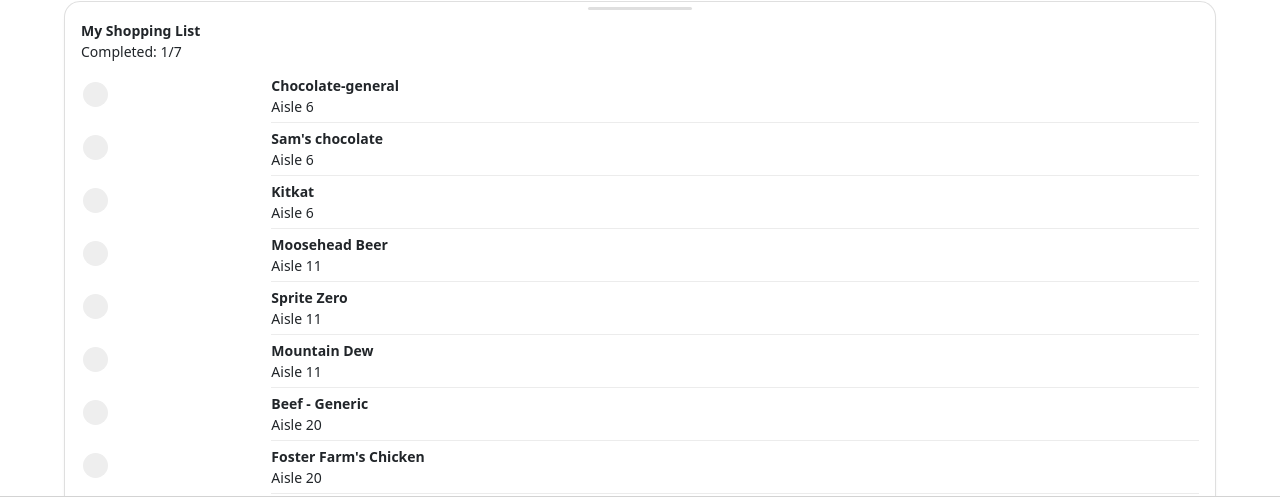
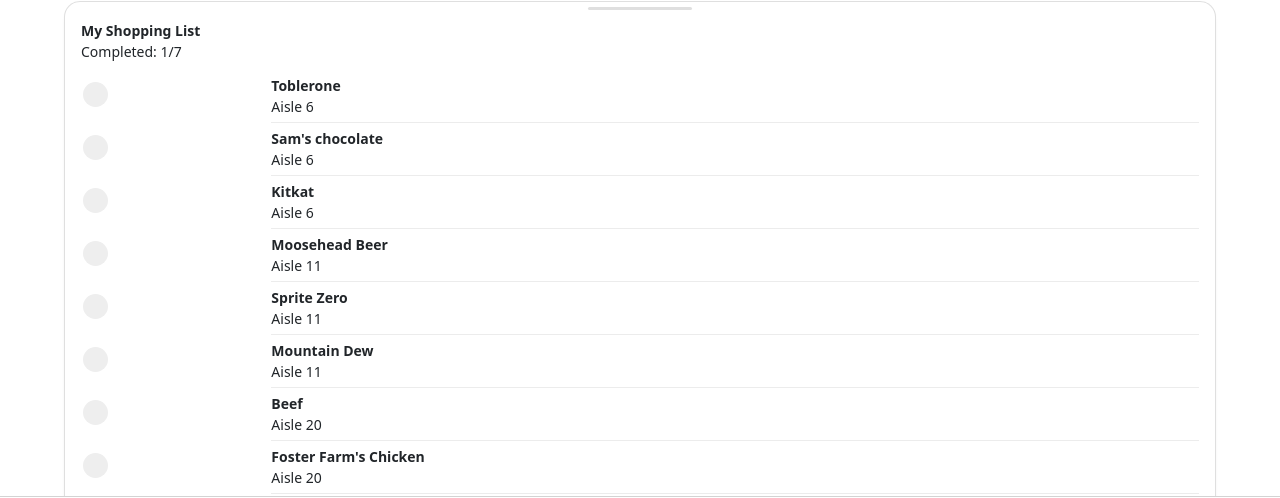
Before and after one commit to Ali-Bokhari/Costco-app, a React (Create React App) app: page /map in a window 1280 px wide. Shown: the part 252-750 px from the top of the page. Built offline with nearby package versions, Linux system fonts and the light colour scheme.

Commit message:
Map page checkboxes updated

```diff
--- a/src/App.js
+++ b/src/App.js
@@ -11,7 +11,7 @@
         {
             category: "Chocolate",
             items: [
-                {name: "Chocolate-general", isChecked: false},
+                {name: "Toblerone", isChecked: false},
                 {name: "Sam's chocolate", isChecked: false},
                 {name: "Kitkat", isChecked: false}
             ],
@@ -29,7 +29,7 @@
         {
             category: "Meat and Seafood",
             items: [
-                {name: "Beef - Generic", isChecked: false},
+                {name: "Beef", isChecked: false},
                 {name: "Foster Farm's Chicken", isChecked: false},
                 {name: "Chicken - Generic", isChecked: false}
             ],
--- a/src/Components/Map/ListPopover.css
+++ b/src/Components/Map/ListPopover.css
@@ -9,7 +9,15 @@
     line-height: 14px;
 }
 
-.list-group .checkmark {
+.item-group .checkmark {
     height: 16px;
     width: 16px;
 }
+
+.item-group strong{
+    font-weight: 100;
+}
+
+.item-group div.custom-checkbox{
+    padding: 3px 0 0 0;
+}
--- a/src/Components/Map/ListPopover.js
+++ b/src/Components/Map/ListPopover.js
@@ -15,17 +15,17 @@
     const popover = (
         <Popover id="popover-basic">
           <Popover.Body className="my-0">
-            <ListGroup>
+            <div className="item-group">
                 {props.items.map((item, idx) => (
                     <Container key={idx} className="listfont">
                     {/* <Row className="itemrow">
                         <Col data-key={idx} xs={1} ><Form.Check disabled className="my-1" checked={item.isChecked}/></Col>
                         <Col className="px-1 listfont">{item.name}</Col>
                     </Row> */}
-                    <ShoppingListOverviewRow aisle={false}/>
+                    <ShoppingListOverviewRow showAisle={false} name={item.name}/>
                     </Container>
                 ))}
-            </ListGroup>
+            </div>
           </Popover.Body>
         </Popover>
       );
--- a/src/Components/Map/ShoppingListOverview/RoundedCheckbox.js
+++ b/src/Components/Map/ShoppingListOverview/RoundedCheckbox.js
@@ -1,9 +1,9 @@
 import "./RoundedCheckbox.css"
 
-const RoundedCheckbox = () => {
+const RoundedCheckbox = (props) => {
     return(
         <label className="rounded-checkbox-container">
-            <input type="checkbox"/>
+            <input type="checkbox" checked={props.isChecked}/>
             <span className="checkmark"></span>
         </label>
     )
--- a/src/Components/Map/ShoppingListOverview/ShoppingListOverview.js
+++ b/src/Components/Map/ShoppingListOverview/ShoppingListOverview.js
@@ -31,7 +31,7 @@
         <div>
             {itemsArr.map(
                     (item, idx) => {
-                        return <ShoppingListOverviewRow name={item.name} aisle={item.aisle} showAisle={true} key={idx}/>
+                        return <ShoppingListOverviewRow name={item.name} aisle={item.aisle} showAisle={true} isChecked={item.isChecked} key={idx}/>
                     })}
         </div>
     )
--- a/src/Components/Map/ShoppingListOverview/ShoppingListOverviewRow.js
+++ b/src/Components/Map/ShoppingListOverview/ShoppingListOverviewRow.js
@@ -10,7 +10,7 @@
             <Row className="item-container">
                 <Col xs={2}>
                     <div className="custom-checkbox">
-                        <RoundedCheckbox />
+                        <RoundedCheckbox isChecked={props.isChecked}/>
                     </div>
                 </Col>
                 <Col>
```
